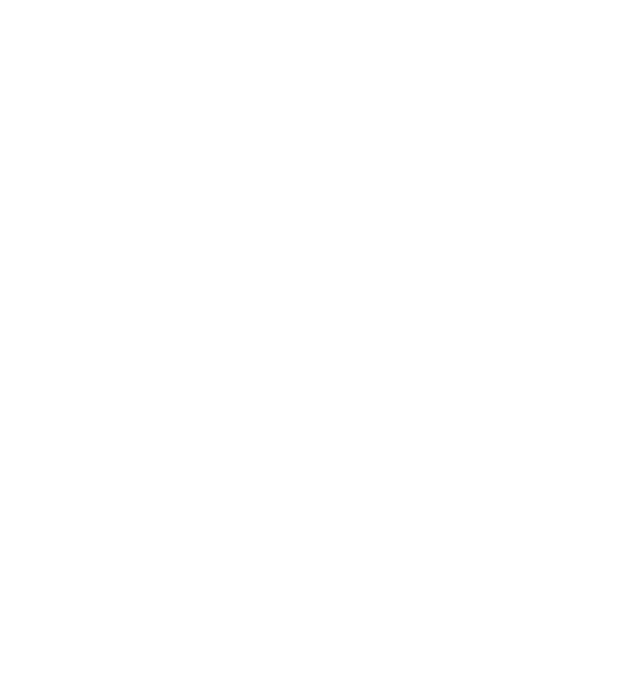
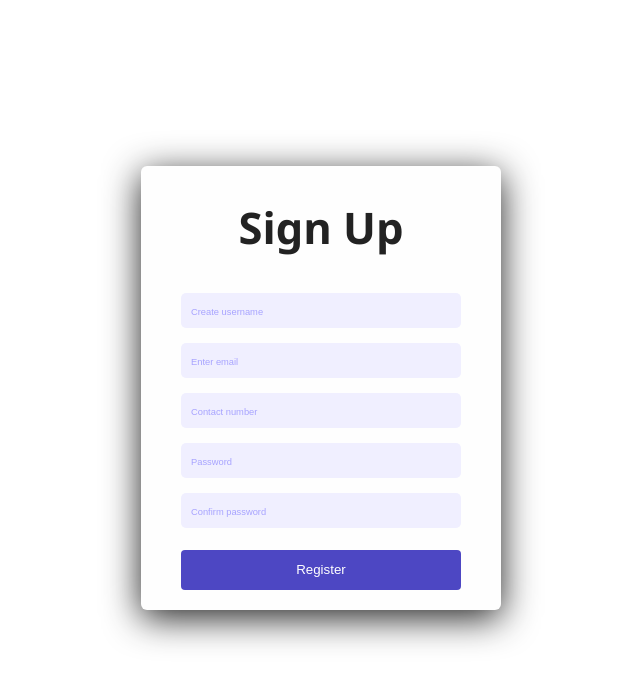
Before and after one commit to UBC-CIC/remote-mobility-monitoring, a React (Create React App) app in the folder webapp/: page /sysadmin in a window 1280 px wide. Before the commit this address had no page. Shown: the top 684 px of the page, without its empty margins (575-1215 px from the left). Built offline with nearby package versions, Linux system fonts and the light colour scheme.

Commit message:
Refactored code and fixed styles

```diff
--- a/webapp/src/App.tsx
+++ b/webapp/src/App.tsx
@@ -2,6 +2,7 @@
 import "./App.css";
 import LoginPage from "./components/LoginPage/LoginPage";
 import Home from "./Home";
+import SignUp from "./components/SystemAdmin/SystemAdmin";
 import { BrowserRouter as Router, Routes, Route} from "react-router-dom";
 
 function App() {
@@ -10,6 +11,7 @@
             <Routes>
                 <Route path="/" element={<Home/>}/>
                 <Route path="/login" element={<LoginPage/>}/>
+                <Route path="/sysadmin" element={<SignUp/>}/>
             </Routes>
         </Router>
     );
--- a/webapp/src/Home.tsx
+++ b/webapp/src/Home.tsx
@@ -4,9 +4,14 @@
 function App() {
     const nav = useNavigate();
     return (
-        <button onClick={() => {
-            nav("/login");
-        }}>Login</button>
+        <div>
+            <button onClick={() => {
+                nav("/login");
+            }}>Login</button>
+            <button onClick={() => {
+                nav("/sysadmin");
+            }}>Sysadmin</button>
+        </div>
     );
 }
 
--- a/webapp/src/components/LoginPage/LoginPage.css
+++ b/webapp/src/components/LoginPage/LoginPage.css
@@ -1,12 +1,10 @@
 
-p, div {
+.login-page p, div {
    font-size: 1.08em ;
    font-family: Arial !important;
   }
 
-
-
-.wrapper {
+.login-page {
     display:grid;
     grid-template-columns: 48% 48%;
     padding: 20px;
@@ -14,23 +12,23 @@
     gap: 4%;
 }
 
-.login {
+.login-page .login {
     padding: 5%;
     padding-left: 30%;
     padding-right: 30%;
 }
 
-.user {
+.login-page .user {
     padding-bottom: 20%;
     padding-left: 3%;
 }
 
-.login-input{
+.login-page .login-input{
     padding: 0.5%;
     width: 60%;
 }
 
-.login-input input {
+.login-page .login-input input {
     height: 30px;
     width: 93%;
     padding-left: 12px;
@@ -40,18 +38,18 @@
     border: 1px solid rgba(255,255,255,.5);
     font-size: 0.7em ;
 }
-.login-input input::placeholder {
+.login-page .login-input input::placeholder {
     color: #A7A3FF;
 }
 
-.forgot {
+.login-page .forgot {
     margin-top: -2%;
     text-align: right;
     padding-bottom: 25px;
     font-size: 70%;
 }
 
-.login-input button {
+.login-page .login-input button {
     height: 32px;
     width: 100%;
     border-radius: 5px;
@@ -61,14 +59,14 @@
     font-size: 0.8em ;
 }
 
-.login-input button:hover {
+.login-page .login-input button:hover {
     cursor: pointer;
 }
 
-.alternate {
+.login-page .alternate {
     color: #4D47C3;
 }
 
-.alternate:hover {
+.login-page .alternate:hover {
     cursor: pointer;
 }
--- a/webapp/src/components/LoginPage/LoginPage.tsx
+++ b/webapp/src/components/LoginPage/LoginPage.tsx
@@ -13,7 +13,7 @@
     };
 
     return (
-        <div className='wrapper'>
+        <div className='login-page'>
             <div className='login'>
                 <h1>Sign in to</h1>
                 <h2>Mobility Monitor</h2>
--- a/webapp/src/components/SystemAdmin.css
+++ b/webapp/src/components/SystemAdmin/SystemAdmin.css
@@ -1,8 +1,9 @@
 p, div {
     font-family: Lato;
-  }
 
-  .wrapper {
+}
+
+.sysadmin .wrapper {
     height: 97vh;
     width: 100%;
     display: flex;
@@ -12,7 +13,7 @@
     background-color: rgb(255, 255, 255);
   }
 
-  .form-wrapper {
+ .sysadmin .form-wrapper {
     margin-right: -40%;
     display: flex;
     flex-direction: column;
@@ -26,7 +27,7 @@
     background-color: #fefefe;
   }
 
-  .form-wrapper > h2 {
+ .sysadmin .form-wrapper > h2 {
     display: flex;
     justify-content: center;
     font-family: "Segoe UI", "Ubuntu", "Roboto", "Open Sans", "Helvetica Neue", sans-serif;
@@ -36,19 +37,19 @@
     color: #222;
   }
 
-  form {
+ .sysadmin form {
     width: 100%;
     display: flex;
     flex-wrap: wrap;
   }
 
-  label {
+ .sysadmin label {
     margin-bottom: 0.5em;
     color: #444;
     font-weight: lighter;
   }
 
-  input {
+ .sysadmin input {
     padding: 10px 10px;
     border-radius: 5px;
     outline: none;
@@ -56,13 +57,13 @@
     background-color: #f0efff;
   }
 
-  input::placeholder {
+ .sysadmin input::placeholder {
     font-size: 0.7em;
     font-weight: lighter;
     color: #A7A3FF;
   }
 
-  button {
+ .sysadmin button {
     min-width: 100%;
     cursor: pointer;
     margin-right: 0.25em;
@@ -73,23 +74,23 @@
     background-color: #4D47C3;
     color: #FFFFFF;
   }
-  button:hover {
+ .sysadmin button:hover {
     background-color: rgb(166, 214, 24);
     color: #FFFFFF;
   }
 
-  .username,
-  .email,
-  .contact_number,
-  .Confirm_Password,
-  .password {
+ .sysadmin .username,
+ .sysadmin .email,
+ .sysadmin .contact_number,
+ .sysadmin .Confirm_Password,
+.sysadmin  .password {
     display: flex;
     flex-direction: column;
     margin-bottom: 15px;
     width: 100%;
   }
 
-  .submit {
+ .sysadmin .submit {
     width: 100%;
     display: flex;
     flex-wrap: wrap;
--- /dev/null
+++ b/webapp/src/components/SystemAdmin/SystemAdmin.tsx
@@ -0,0 +1,46 @@
+import React from "react";
+import "./SystemAdmin.css";
+
+export default class SignUp extends React.Component{
+    handleChange = (event : any) => {
+        event.preventDefault();
+        const { name, value } = event.target;
+        this.setState({[name]: value});
+        console.log(this.state) ;
+    };
+
+    handleSubmit = (event : any) => {return;};
+
+    render() {
+        return (
+            <div className="sysadmin">
+                <div className='wrapper'>
+                    <div className='form-wrapper'>
+                        <h2>Sign Up</h2>
+                        <form onSubmit={this.handleSubmit} noValidate >
+                            <div className='username'>
+                                <input type='text' name='username' placeholder="Create username" onChange={this.handleChange}/>
+                            </div>
+                            <div className='email'>
+                                <input type='email' name='email' placeholder="Enter email" onChange={this.handleChange}/>
+                            </div>
+                            <div className='contact_number'>
+                                <input type='contact_number' name='contact number' placeholder="Contact number" onChange={this.handleChange}/>
+                            </div>
+                            <div className='password'>
+                                <input type='password' name='password' placeholder="Password" onChange={this.handleChange}/>
+                            </div>
+                            <div className='Confirm_Password'>
+                                <input type='password' name='confirm password' placeholder="Confirm password" onChange={this.handleChange}/>
+                            </div>
+                            <div className='submit'>
+                                <button>Register</button>
+                            </div>
+                        </form>
+                    </div>
+                </div>
+
+            </div>
+        );
+    }
+}
```
Also changed, not shown: webapp/src/components/SystemAdmin.tsx (deleted, +0 -43 lines).
